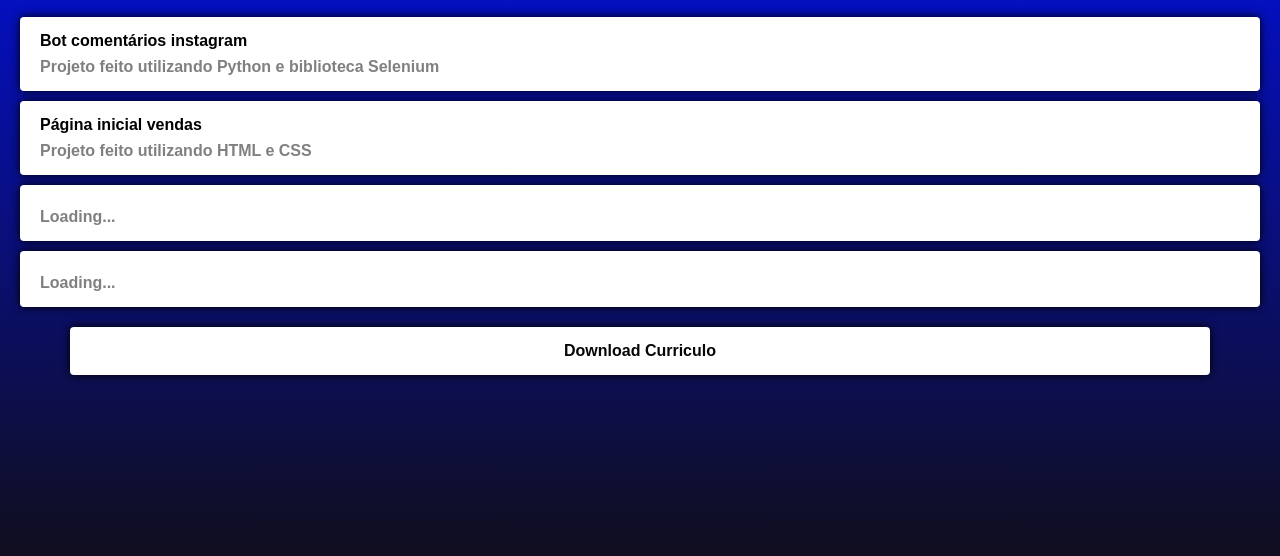
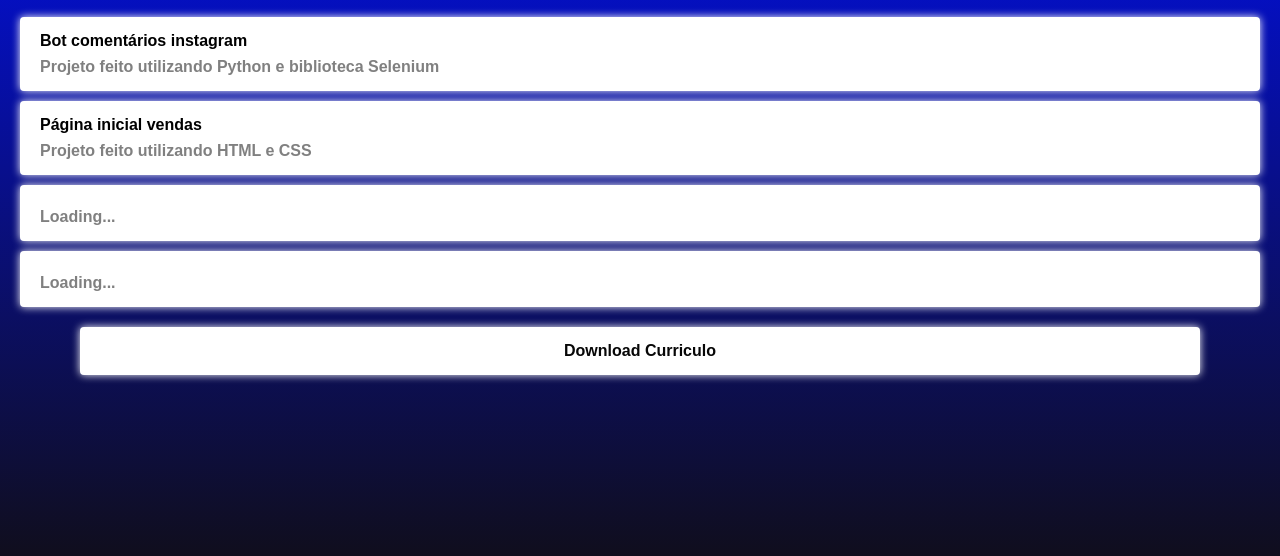
Before and after one commit to Vsleocadio/leocadiotree, a plain HTML site: page index.html in a window 1280 px wide. Shown: the part 244-800 px from the top of the page. Drawn offline with Linux system fonts and the light colour scheme.

Commit message:
4ª commit
4ª commit

```diff
--- a/css/style.css
+++ b/css/style.css
@@ -76,7 +76,7 @@ h3{
     padding: 15px 20px;
     border-radius: 4px;
     text-decoration: none;
-    box-shadow: 0 0 10px black;
+    box-shadow: 0 0 8px rgb(255, 255, 255);
     color: rgb(0, 0, 0);
     font-weight: bold;
 }
@@ -88,14 +88,14 @@ h3{
 
 #curriculo {
 
-    margin: 10px 70px;
+    margin: 10px 80px;
     margin-top: 20px;
     display: block;
     background: white;
     padding: 15px 20px;
     border-radius: 4px;
     text-decoration: none;
-    box-shadow: 0 0 10px black;
+    box-shadow: 0 0 8px rgb(255, 255, 255);
     color: rgb(7, 7, 7);
     font-weight: bold;
     text-align: center;
```
